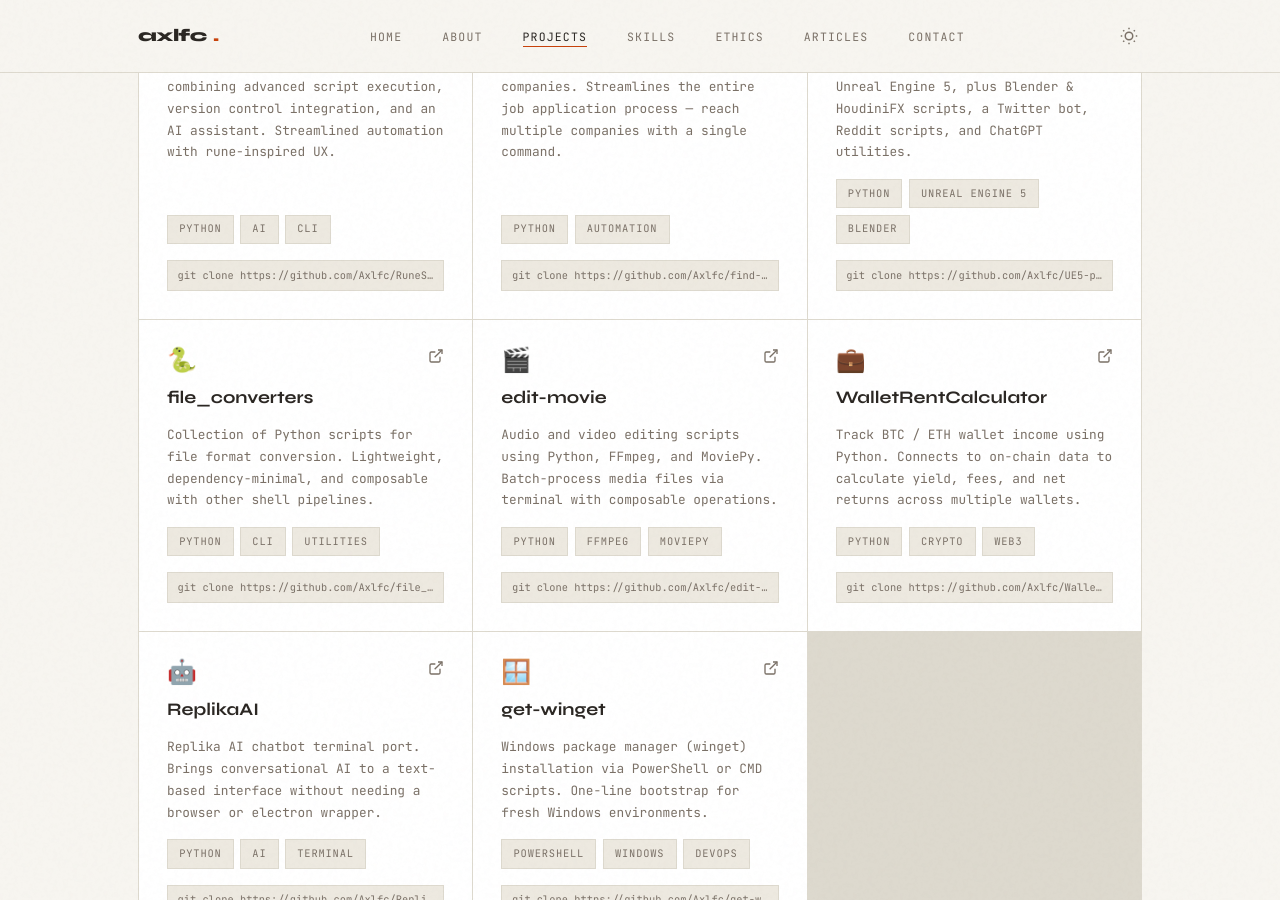
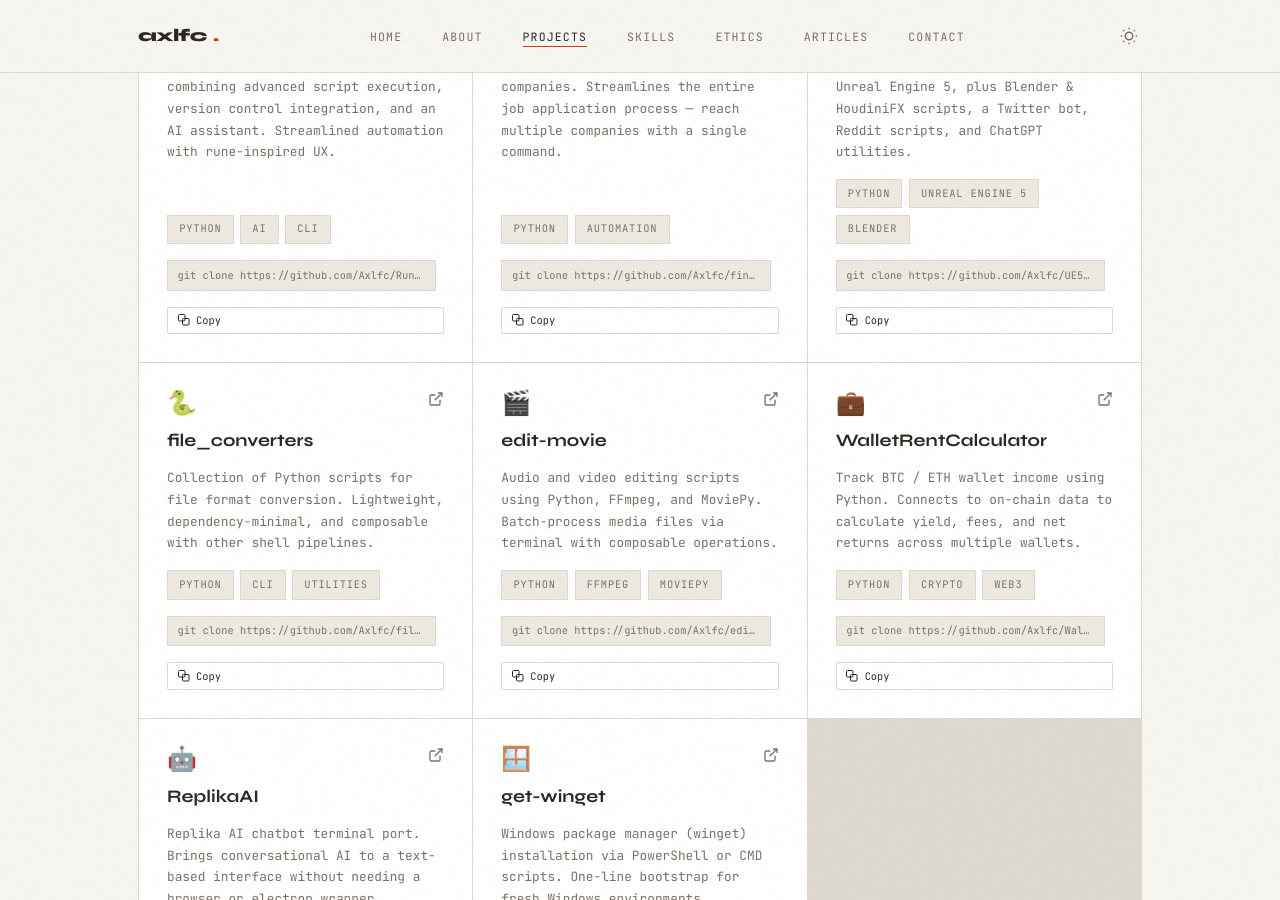
Before and after one commit to Axlfc/axlfc.github.io, a Jekyll site: the page portfolio.html, which Jekyll copies as it is, in a window 1280 px wide and 900 px high, scrolled down 2069 px. Built offline with Jekyll 4.4.1, drawn with Linux system fonts in a browser that asks for light colours.

```diff
--- a/portfolio.html
+++ b/portfolio.html
@@ -582,7 +582,26 @@ input, textarea, button { font-family: var(--font-mono); border: none; outline:
     overflow: hidden;
     text-overflow: ellipsis;
     cursor: default;
-}
+    display: inline-block;
+    margin-right: 0.5rem;
+}
+
+/* Copy button placed next to project clone command */
+.project__copy {
+    display: inline-flex;
+    align-items: center;
+    gap: 0.4rem;
+    font-size: 0.65rem;
+    padding: 0.35rem 0.6rem;
+    border: 1px solid var(--border);
+    background: transparent;
+    color: var(--text);
+    cursor: pointer;
+    border-radius: 2px;
+    transition: background var(--transition), color var(--transition), transform var(--transition);
+}
+.project__copy:hover { background: var(--bg-alt); color: var(--accent); transform: translateY(-1px); }
+.project__copy.copied { background: var(--accent); color: #fff; border-color: var(--accent); }
 
 /* ==================== SKILLS ==================== */
 .skills__container {
@@ -1491,6 +1510,39 @@ document.addEventListener('DOMContentLoaded', () => {
         // Remove query string while keeping anchor
         window.history.replaceState({}, document.title, window.location.pathname + '#contact');
     }
+
+    /* ===== PROJECT CLONE COPY BUTTONS ===== */
+    // Inject a copy button after each `.project__clone` and handle clipboard copy with feedback.
+    document.querySelectorAll('.project__clone').forEach(codeEl => {
+        const btn = document.createElement('button');
+        btn.type = 'button';
+        btn.className = 'project__copy';
+        btn.innerHTML = '<svg width="12" height="12" viewBox="0 0 24 24" fill="none" stroke="currentColor" stroke-width="2"><rect x="9" y="9" width="13" height="13" rx="2"/><rect x="1" y="1" width="13" height="13" rx="2"/></svg> Copy';
+
+        codeEl.insertAdjacentElement('afterend', btn);
+
+        btn.addEventListener('click', async () => {
+            const text = codeEl.textContent.trim();
+            try {
+                await navigator.clipboard.writeText(text);
+                const prev = btn.innerHTML;
+                btn.classList.add('copied');
+                btn.innerHTML = 'Copied';
+                setTimeout(() => { btn.classList.remove('copied'); btn.innerHTML = prev; }, 1800);
+            } catch (err) {
+                // Fallback for older browsers
+                const ta = document.createElement('textarea');
+                ta.value = text;
+                ta.style.position = 'fixed';
+                ta.style.left = '-9999px';
+                document.body.appendChild(ta);
+                ta.select();
+                try { document.execCommand('copy'); }
+                catch (e) { console.error('Fallback copy failed', e); }
+                document.body.removeChild(ta);
+            }
+        });
+    });
 });
     </script>
 
```
